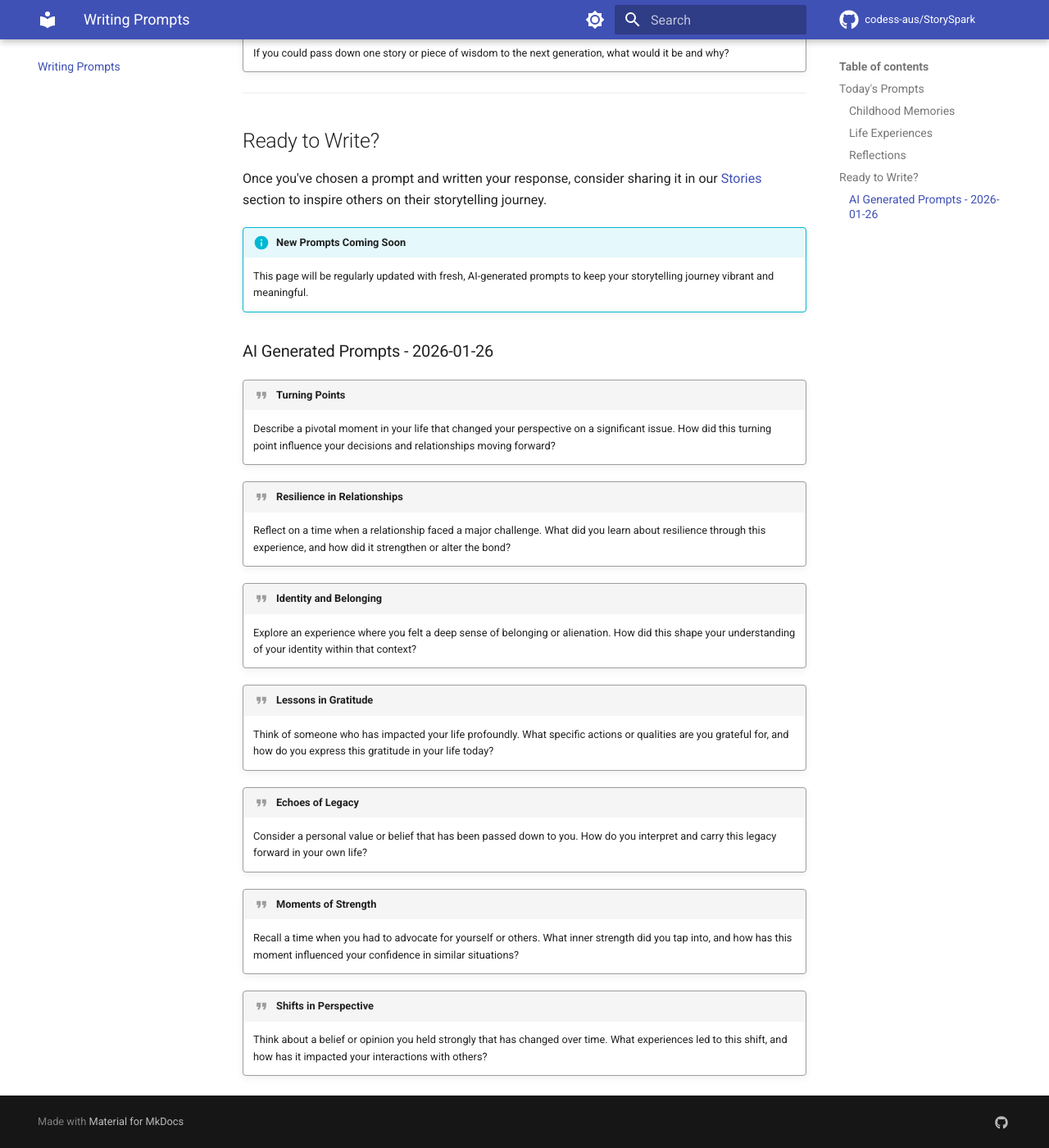
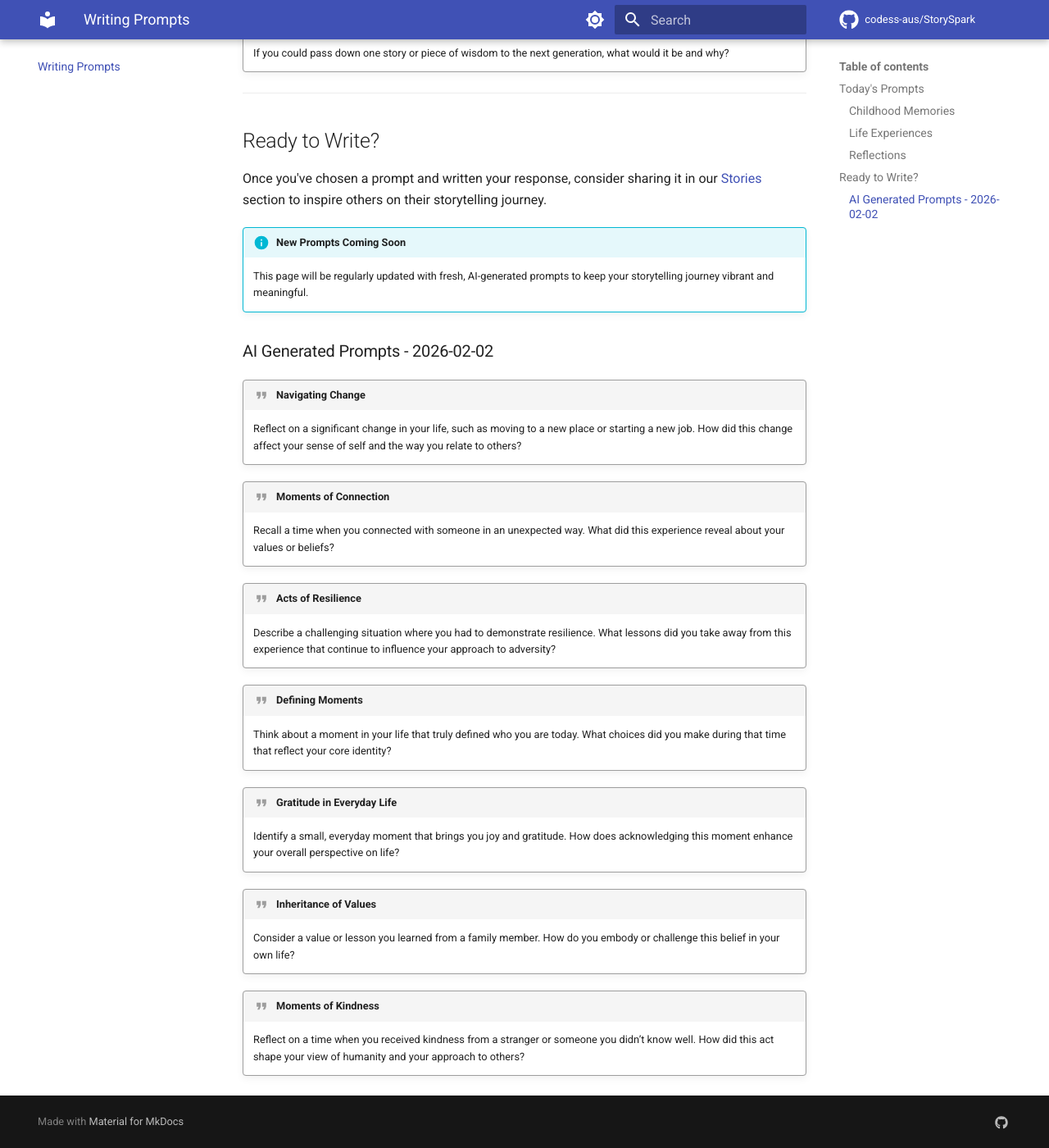
Before and after one commit to codess-aus/StorySpark, an MkDocs documentation site: the page built from docs/prompts.md, in a window 1280 px wide and 1400 px high, scrolled down 1717 px. Shown: the whole window at 82% size. Built offline with MkDocs 1.6.1 and Material for MkDocs 9.7.7, drawn with Linux system fonts in a browser that asks for light colours; comment, search, counter and statistics services are not loaded.

Commit message:
chore: add AI-generated prompts 2026-02-02

```diff
--- a/docs/prompts.md
+++ b/docs/prompts.md
@@ -54,27 +54,27 @@ Once you've chosen a prompt and written your response, consider sharing it in ou
 
 <!-- AI-GENERATED-PROMPTS:START -->
 
-### AI Generated Prompts - 2026-01-26
+### AI Generated Prompts - 2026-02-02
 
-!!! quote "Turning Points"
-    Describe a pivotal moment in your life that changed your perspective on a significant issue. How did this turning point influence your decisions and relationships moving forward?
+!!! quote "Navigating Change"
+    Reflect on a significant change in your life, such as moving to a new place or starting a new job. How did this change affect your sense of self and the way you relate to others?
 
-!!! quote "Resilience in Relationships"
-    Reflect on a time when a relationship faced a major challenge. What did you learn about resilience through this experience, and how did it strengthen or alter the bond?
+!!! quote "Moments of Connection"
+    Recall a time when you connected with someone in an unexpected way. What did this experience reveal about your values or beliefs?
 
-!!! quote "Identity and Belonging"
-    Explore an experience where you felt a deep sense of belonging or alienation. How did this shape your understanding of your identity within that context?
+!!! quote "Acts of Resilience"
+    Describe a challenging situation where you had to demonstrate resilience. What lessons did you take away from this experience that continue to influence your approach to adversity?
 
-!!! quote "Lessons in Gratitude"
-    Think of someone who has impacted your life profoundly. What specific actions or qualities are you grateful for, and how do you express this gratitude in your life today?
+!!! quote "Defining Moments"
+    Think about a moment in your life that truly defined who you are today. What choices did you make during that time that reflect your core identity?
 
-!!! quote "Echoes of Legacy"
-    Consider a personal value or belief that has been passed down to you. How do you interpret and carry this legacy forward in your own life?
+!!! quote "Gratitude in Everyday Life"
+    Identify a small, everyday moment that brings you joy and gratitude. How does acknowledging this moment enhance your overall perspective on life?
 
-!!! quote "Moments of Strength"
-    Recall a time when you had to advocate for yourself or others. What inner strength did you tap into, and how has this moment influenced your confidence in similar situations?
+!!! quote "Inheritance of Values"
+    Consider a value or lesson you learned from a family member. How do you embody or challenge this belief in your own life?
 
-!!! quote "Shifts in Perspective"
-    Think about a belief or opinion you held strongly that has changed over time. What experiences led to this shift, and how has it impacted your interactions with others?
+!!! quote "Moments of Kindness"
+    Reflect on a time when you received kindness from a stranger or someone you didn’t know well. How did this act shape your view of humanity and your approach to others?
 
 <!-- AI-GENERATED-PROMPTS:END -->
```
